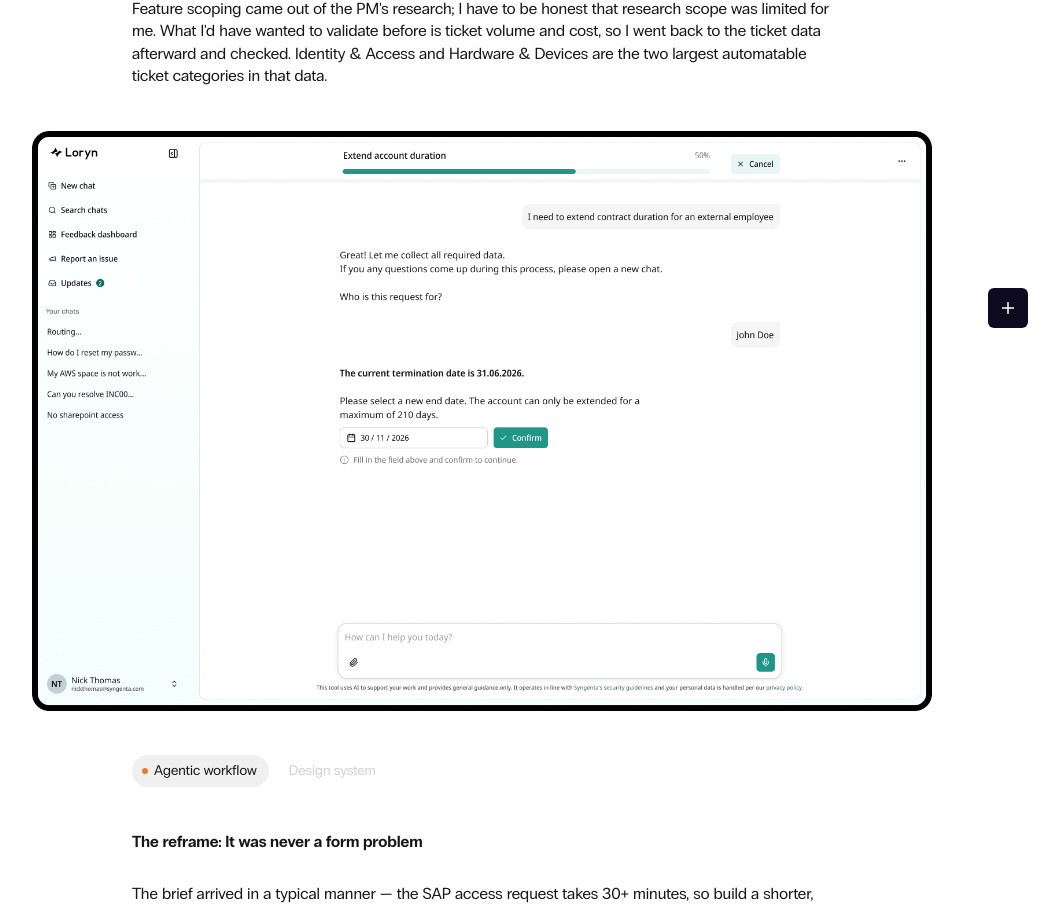
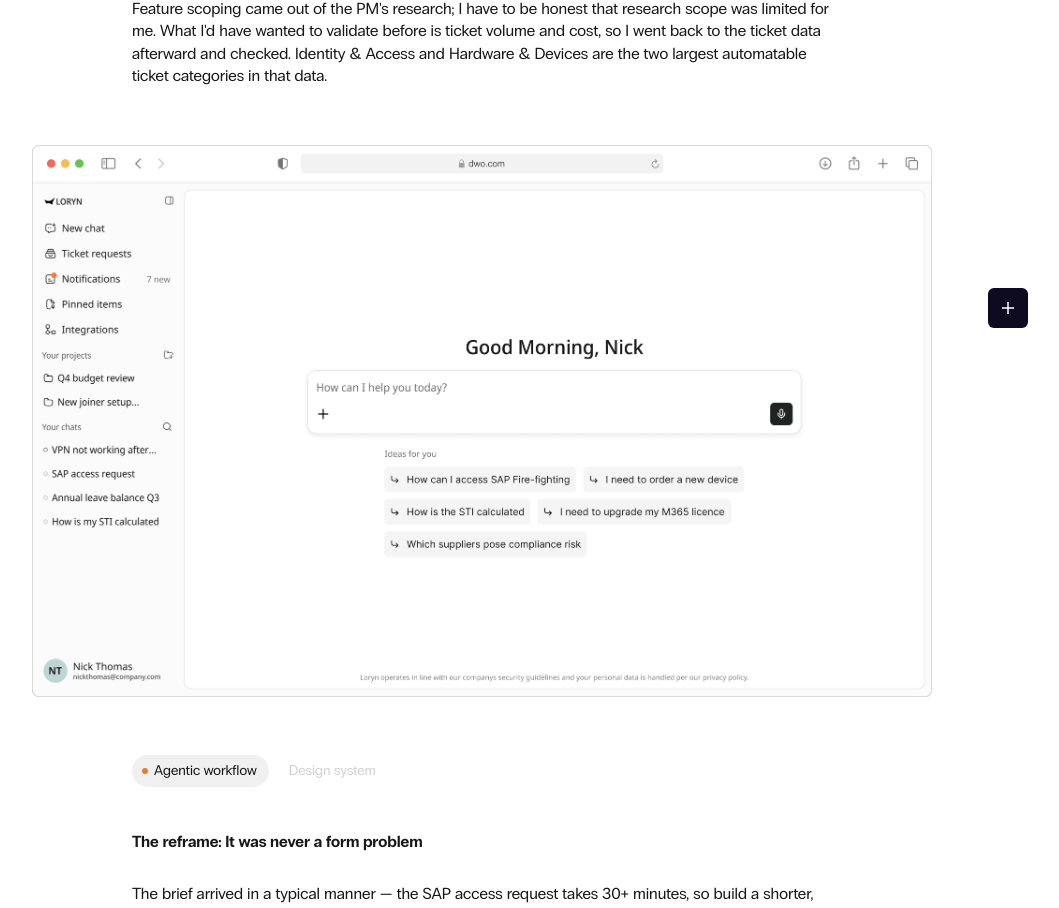
Before and after one commit to adykrni/Portfolio, a Next.js app: page /loryn in a window 1280 px wide. Shown: the part 432-1340 px from the top of the page, without its empty margins (158-1217 px from the left). Built offline with nearby package versions, Linux system fonts and the light colour scheme.

Commit message:
Loryn update test

```diff
--- a/src/app/loryn/page.tsx
+++ b/src/app/loryn/page.tsx
@@ -1,26 +1,7 @@
-import { ImageCarousel } from "@/components/ImageCarousel";
+import { CaseStudyImage } from "@/components/CaseStudyImage";
 import { FloatingCaseStudyNav } from "@/components/floating-nav/FloatingCaseStudyNav";
 import { BlockHeading, BlockBody } from "@/components/loryn-next/blocks";
 import { LorynStoryTabs } from "@/components/loryn-next/LorynStoryTabs";
-
-const lorynHeroScreens = [
-  {
-    src: "/images/Loryn-Screen-1.png",
-    alt: "Loryn AI chat — Microsoft 365 license upgrade flow with license type selection",
-  },
-  {
-    src: "/images/Loryn-Screen-2.png",
-    alt: "Loryn AI chat — extend external employee account duration with date picker",
-  },
-  {
-    src: "/images/Loryn-Screen-3.png",
-    alt: "Loryn AI chat — PC health diagnosis connecting to IT support agent",
-  },
-  {
-    src: "/images/Loryn-Screen-4.png",
-    alt: "Loryn AI chat — device diagnostics permission prompt for slow laptop",
-  },
-] as const;
 
 export default function LorynPage() {
   return (
@@ -59,7 +40,12 @@ export default function LorynPage() {
             </BlockBody>
           </div>
 
-          <ImageCarousel images={[...lorynHeroScreens]} className="w-full" />
+          <CaseStudyImage
+            src="/images/loryn/Loryn-new.png"
+            alt="Loryn AI — product overview"
+            aspectRatio="3112/2004"
+            priority
+          />
 
           <LorynStoryTabs />
         </div>
```
Also changed, not shown: public/images/loryn/Loryn-new.png (added).
